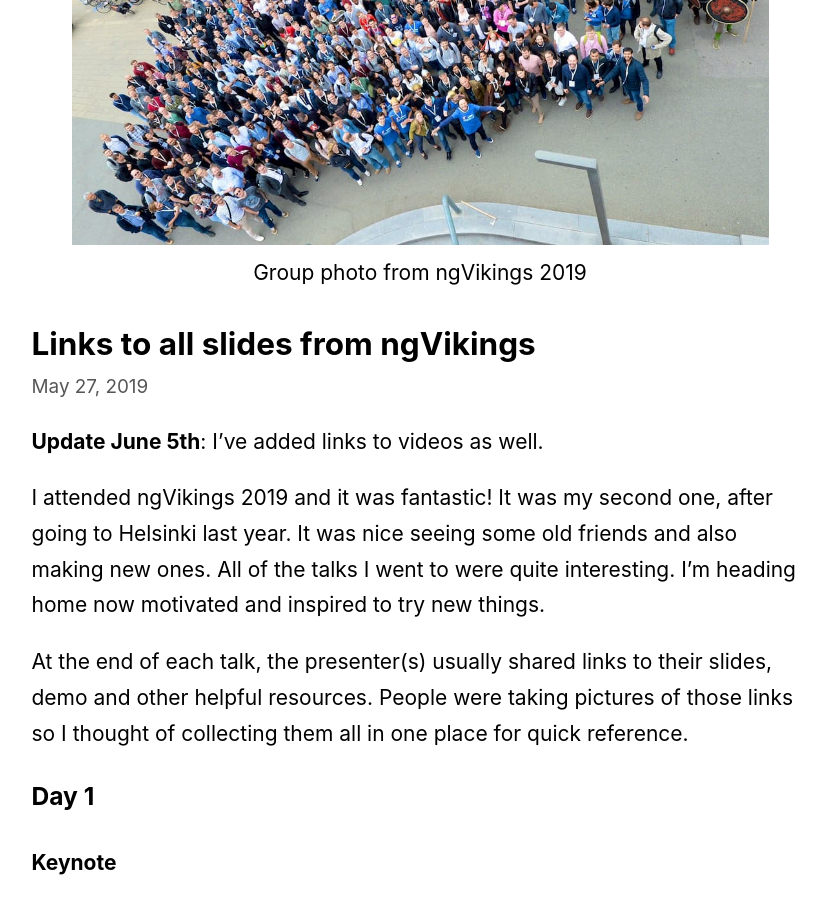
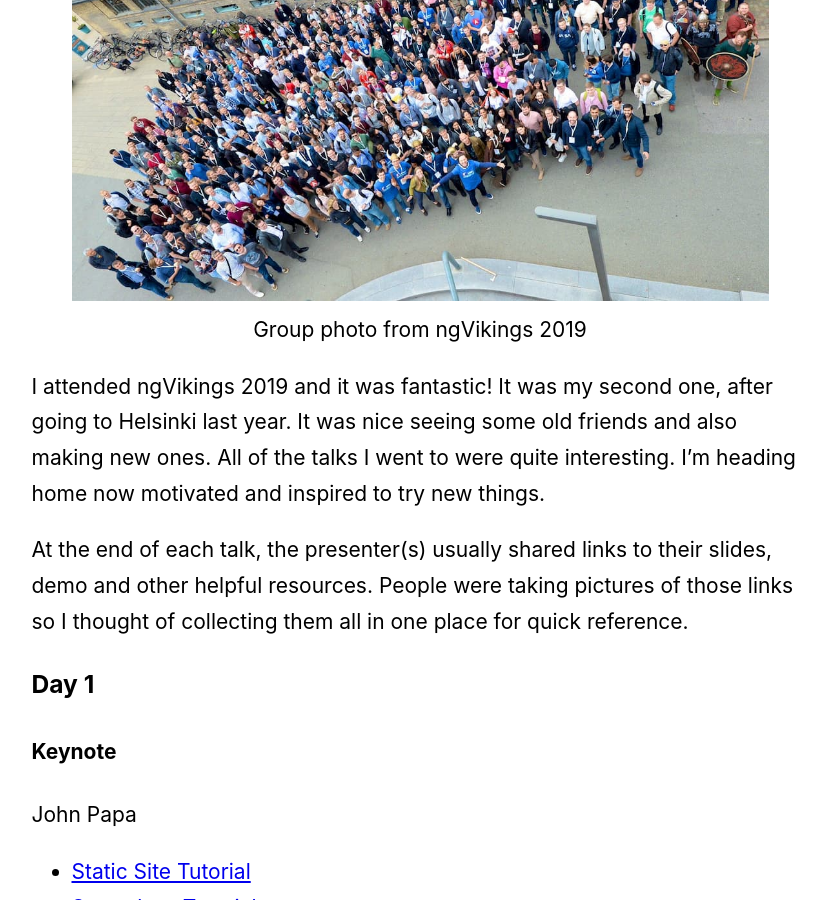
Before and after one commit to dzhavat/dzhavat.github.io, a Jekyll site: the page built from _posts/2019-05-27-links-to-all-slides-from-ngvikings.md, in a window 1280 px wide and 900 px high, scrolled down 506 px. Shown: the whole window, without its empty margins (220-1046 px from the left). Built offline with Jekyll 4.4.1, drawn with Linux system fonts in a browser that asks for light colours.

Commit message:
Update 2019-05-27-links-to-all-slides-from-ngvikings.md

```diff
--- a/_posts/2019-05-27-links-to-all-slides-from-ngvikings.md
+++ b/_posts/2019-05-27-links-to-all-slides-from-ngvikings.md
@@ -3,16 +3,12 @@
 title: "Links to all slides from ngVikings"
 ---
 
+**Update June 5th**: I've added links to videos as well.
+
 <figure>
   <img src="/assets/img/links-to-all-slides-from-ngvikings/ngVikings-group-photo.jpg" alt="Group photo">
   <figcaption>Group photo from ngVikings 2019</figcaption>
 </figure>
-
-## Links to all slides from ngVikings
-
-{% include published.html %}
-
-**Update June 5th**: I've added links to videos as well.
 
 I attended ngVikings 2019 and it was fantastic! It was my second one, after going to Helsinki last year. It was nice seeing some old friends and also making new ones. All of the talks I went to were quite interesting. I’m heading home now motivated and inspired to try new things.
 
```
